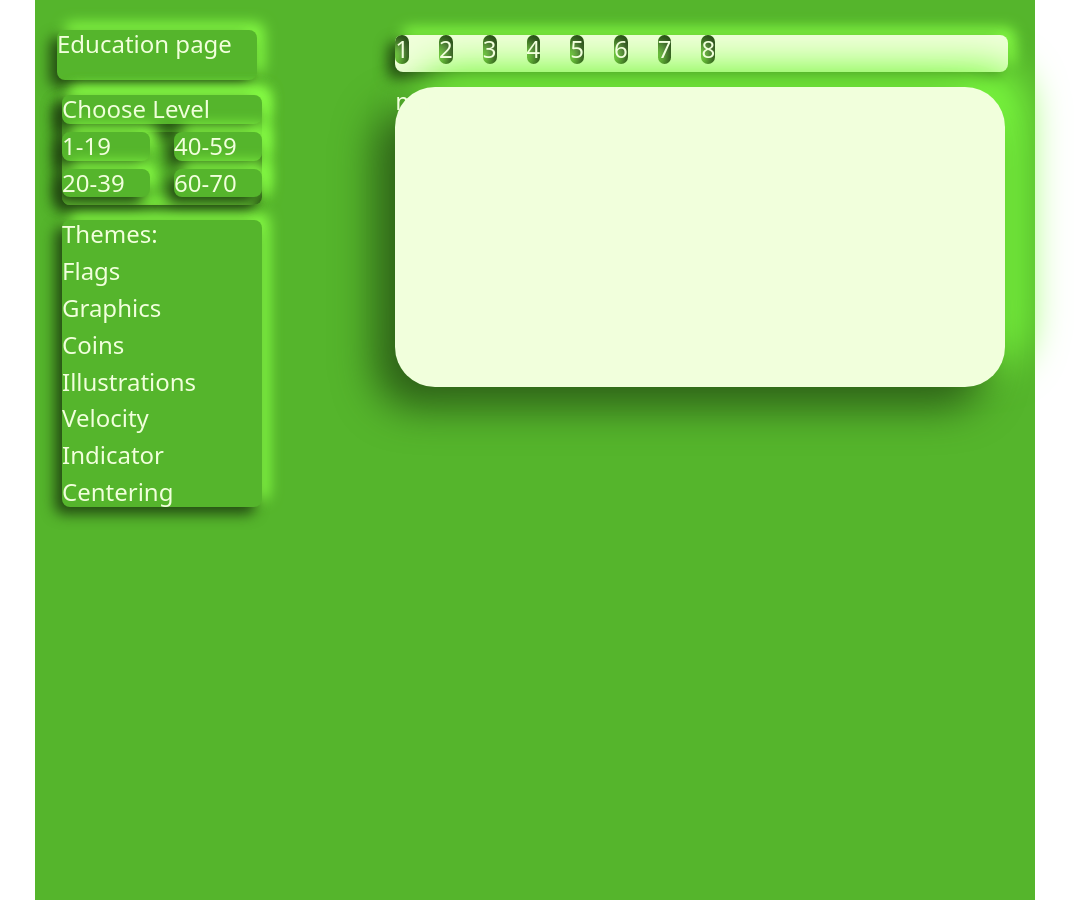
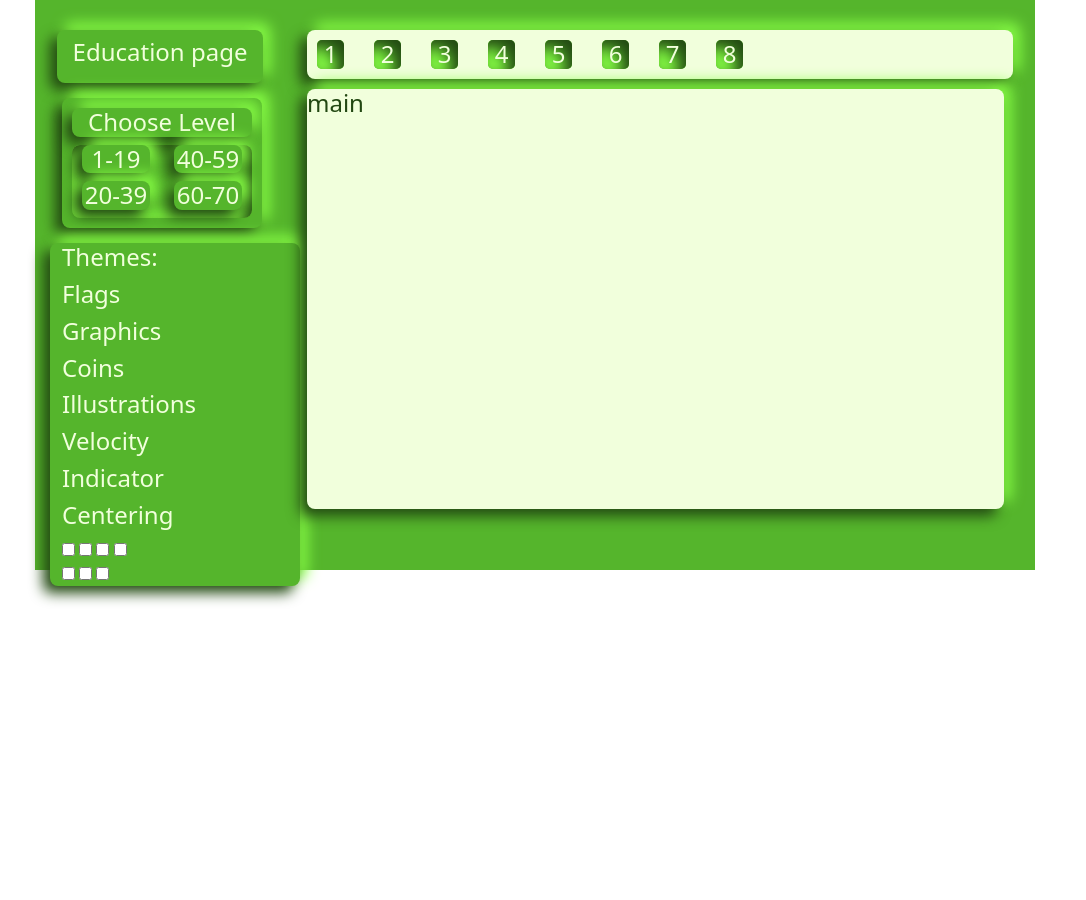
Before and after one commit to PaulicPo/GreenTemplate, a plain HTML site: page index.html in a window 1280 px wide. Shown: the whole page, without its empty margins (105-1191 px from the left). After the commit the page ends 800 px from the top, so only its background shows below. Drawn offline with nearby package versions, Linux system fonts and the light colour scheme.

Commit message:
31.01.23

```diff
--- a/index.html
+++ b/index.html
@@ -11,8 +11,8 @@
 <body>
 <div class="container">
     <div class="row">
-        <div class="col-md-4">
-            <div class="education align-center">
+        <div class="col-md-3">
+            <div class="education">
                 <div>
                     <h4>Education page</h4>
                 </div>
@@ -40,9 +40,10 @@
                     </div>
                 </div>
             </div>
+            <div class="row">
                 <div class="themes">
-                <div>
-                <h4 class="align-center">Themes:</h4>
+                    <div class="col-md-8">
+                        <h4>Themes:</h4>
                         <h4>Flags</h4>
                         <h4>Graphics</h4>
                         <h4>Coins</h4>
@@ -51,9 +52,21 @@
                         <h4>Indicator</h4>
                         <h4>Centering</h4>
                     </div>
+                    <div class="col-md-4">
+                        <div>
+                            <input type="checkbox">
+                            <input type="checkbox">
+                            <input type="checkbox">
+                            <input type="checkbox">
+                            <input type="checkbox">
+                            <input type="checkbox">
+                            <input type="checkbox">
                         </div>
                     </div>
-        <div class="col-md-8">
+                </div>
+            </div>
+        </div>
+        <div class="col-md-9">
             <div class="numbers">
                 <h4>1</h4>
                 <h4>2</h4>
--- a/sass/style.sass
+++ b/sass/style.sass
@@ -3,21 +3,19 @@
 .container
   background: #55b52c
   width: 1000px!important
-  height: 900px!important
+  height: 570px!important
   padding: 20px
   color: #f1ffdc
 
-
 .education
-  width: 200px
-  height: 50px
+  padding: 8px
   border-radius: 8px
   background: #55b52c
   box-shadow:  -7px 7px 14px #224812, 7px -7px 14px #88ff46
   margin: 10px
-
   h4
     color: #f1ffdc
+    text-align: center
 
 .level
   width: 200px
@@ -25,10 +23,12 @@
   background: #55b52c
   box-shadow:  -7px 7px 14px #224812, 7px -7px 14px #88ff46
   margin: 15px
+  padding: 10px
   h4
       border-radius: 8px
       background: #55b52c
       box-shadow:  -7px 7px 14px #224812, 7px -7px 14px #88ff46
+      text-align: center
 
 .themes
   width: 200px
@@ -36,27 +36,35 @@
   background: #55b52c
   box-shadow:  -7px 7px 14px #224812, 7px -7px 14px #88ff46
   margin: 15px
-
+  text-align: left
+  padding: 0px 0px 0px 10px
+  .col-md-7
+    margin: 0!important
 .numbers
   display: flex
   flex-direction: row
   border-radius: 8px
   background: #f1ffdc
   box-shadow:  -7px 7px 14px #224812, 7px -7px 14px #88ff46
-  margin: 15px
+  margin: 10px
+  padding: 10px
   h4
-    border-radius: 8px
-    background: #f1ffdc
+    border-radius: 5px
+    background: #55b52c
     box-shadow: inset -7px 7px 14px #224812, inset 7px -7px 14px #88ff46
-    margin-right: 30px
+    margin: 0px 30px 0px 0px
+    width: 27px
+    text-align: center
 .main
-  width: 610px
-  height: 300px
-  border-radius: 40px
+  width: 697px
+  height: 420px
+  border-radius: 8px
   background: #f1ffdc
-  box-shadow:  -20px 20px 40px #2c5e17, 20px -20px 40px #7eff41
-  margin: 15px
+  box-shadow:  -7px 7px 14px #224812, 7px -7px 14px #88ff46
+  margin: 10px
+  color: #224812
 .levelnumber
     border-radius: 8px
     background: #55b52c
     box-shadow: inset -7px 7px 14px #224812, inset 7px -7px 14px #88ff46
+    padding: 0px 10px 0px 10px
```
Also changed, not shown: css/style.css, 1 other file. Lines whose indentation alone changed are shown as unchanged.
